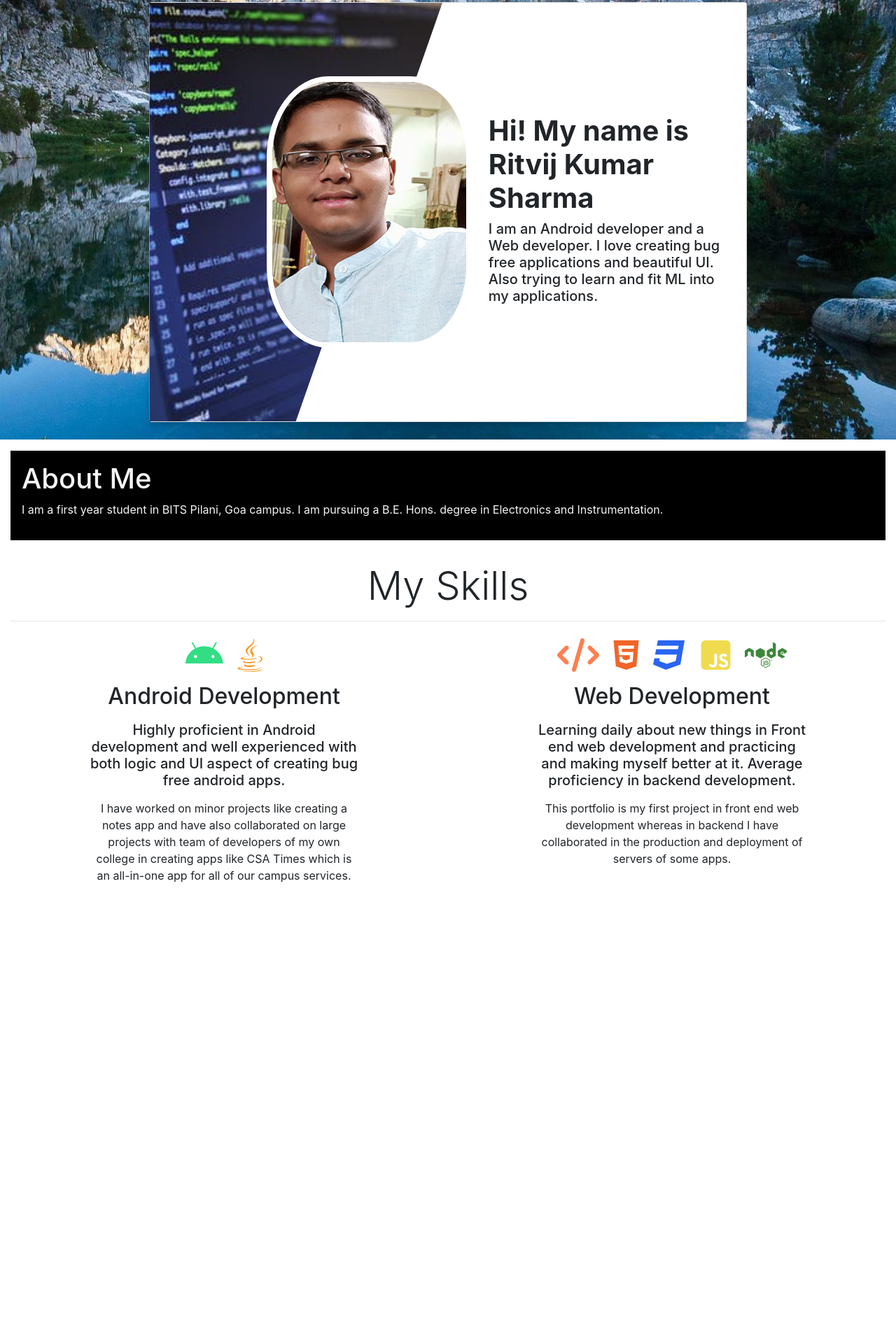
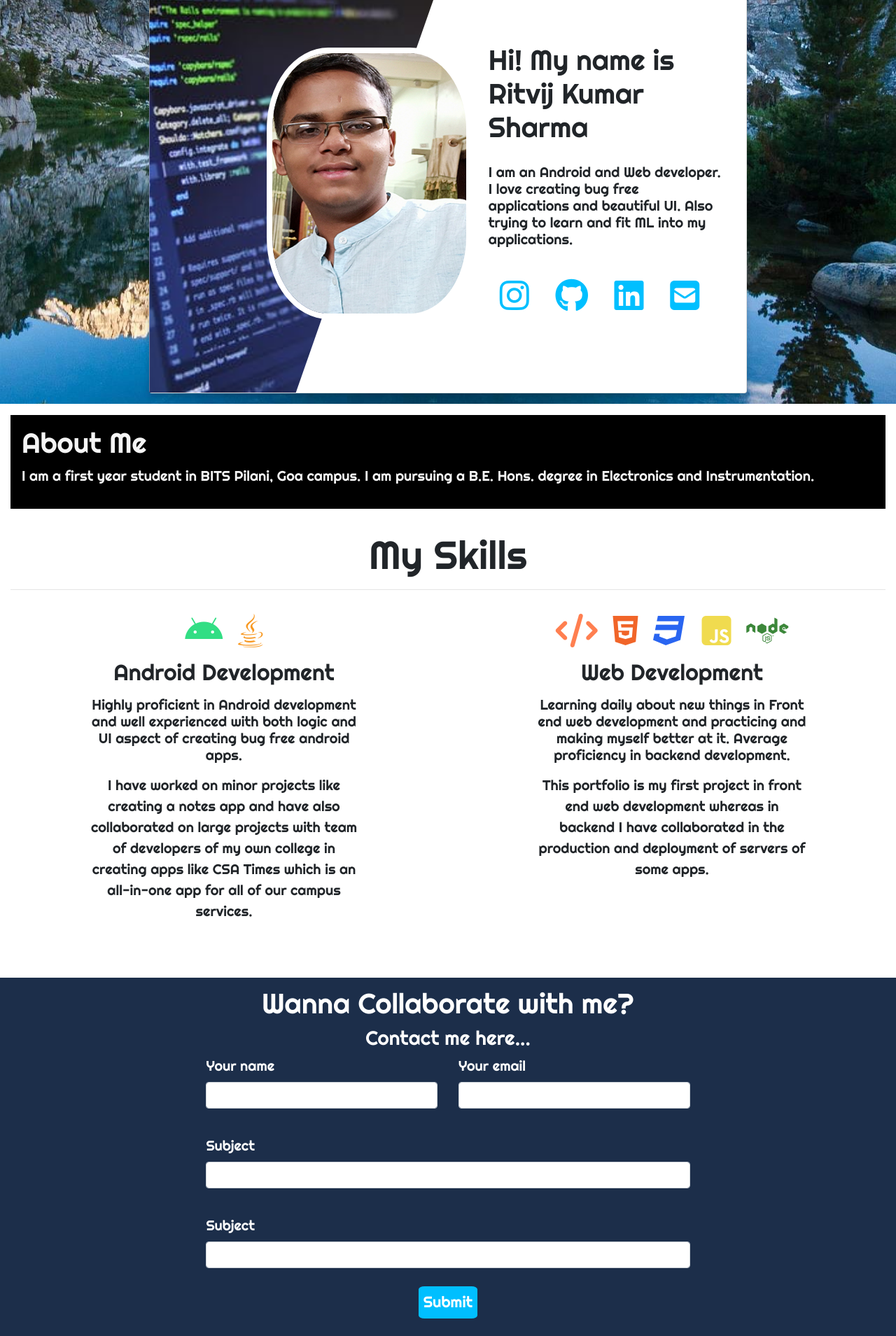
Before and after one commit to ritvij14/ritvij14.github.io, a plain HTML site: page index.html in a window 1280 px wide. Shown: the part 98-2007 px from the top of the page at 70% size. Before the commit the page ends 1377 px from the top, so only its background shows below. Drawn offline with nearby package versions, Linux system fonts and the light colour scheme.

Commit message:
First prototype

```diff
--- a/index.html
+++ b/index.html
@@ -13,6 +13,9 @@
         <script src="https://code.jquery.com/jquery-3.5.1.slim.min.js"
             integrity="sha384-DfXdz2htPH0lsSSs5nCTpuj/zy4C+OGpamoFVy38MVBnE+IbbVYUew+OrCXaRkfj" crossorigin="anonymous">
         </script>
+        <link href='https://fonts.googleapis.com/css?family=Righteous' rel='stylesheet'>
+        <script src="https://ajax.googleapis.com/ajax/libs/jquery/3.5.1/jquery.min.js"></script>
+        <script src="script.js"></script>
         <script src="https://cdn.jsdelivr.net/npm/popper.js@1.16.0/dist/umd/popper.min.js"
             integrity="sha384-Q6E9RHvbIyZFJoft+2mJbHaEWldlvI9IOYy5n3zV9zzTtmI3UksdQRVvoxMfooAo" crossorigin="anonymous">
         </script>
@@ -26,7 +29,7 @@
 
     <body>
         <!--Navigation Bar-->
-        <nav class="navbar navbar-expand-md navbar-dark bg-dark fixed">
+        <nav class="navbar navbar-expand-md  fixed-top">
             <div class="container-fluid">
                 <a class="navbar-logo"><img src="" /></a>
                 <button class="navbar-toggler" type="button" data-toggle="collapse" data-target="#navbarResponsive">
@@ -35,13 +38,13 @@
                 <div class="collapse navbar-collapse" id="navbarResponsive">
                     <ul class="navbar-nav ml-auto">
                         <li class="nav-item active">
-                            <a class="nav-link" href="index.html">Home</a>
+                            <a class="nav-link" href="#home">Home</a>
                         </li>
                         <li class="nav-item">
-                            <a class="nav-link" href="index.html">About Me</a>
+                            <a class="nav-link" href="#about_me">About Me</a>
                         </li>
                         <li class="nav-item">
-                            <a class="nav-link" href="index.html">Skills</a>
+                            <a class="nav-link" href="#skills">Skills</a>
                         </li>
                         <li class="nav-item">
                             <a class="nav-link" href="index.html">Contact Me</a>
@@ -56,23 +59,30 @@
             <div class="fixed-wrap">
                 <div id="fixed">
                     <!--Home section with pfp and briefing-->
-                    <div class="card container-fluid col-8">
+                    <class class="card container-fluid col-8" id="home">
                         <img src="/images/pexels-photo-546819.jpeg" alt="pfp-bg" class="card-img-bg" />
                         <img src="/images/IMG_20200517_074303.jpg" alt="pfp" class="card-img" />
                         <div class="brief-intro centre">
-                            <h1 class="name"><b>Hi! My name is <br> Ritvij Kumar Sharma</b></h1>
-                            <h5 class="info">I am an Android developer and a Web developer. I love creating
+                            <h1 class="name">Hi! My name is <br> Ritvij Kumar Sharma</h1>
+                            <h5 class="info">I am an Android and Web developer. I love creating
                                 bug free applications and beautiful UI. Also trying to learn and fit ML into
                                 my applications.
                             </h5>
+                            <div class="social">
+                                <a class="instagram" href="https://www.instagram.com/ritviz_14.exe/"><i class="fab fa-instagram"></i></a>
+                                <a class="github" href="https://github.com/ritvij14"><i class="fab fa-github"></i></a>
+                                <a class="linkedin" href="https://www.linkedin.com/in/ritvij-kumar-sharma-1410-rks/"><i class="fab fa-linkedin"></i></a>
+                                <a class="gmail" href=""><i class="fas fa-envelope-square"></i></a>
+                            </div>
                         </div>
+                    </class>
                     </div>
                 </div>
             </div>
         </figure>
 
         <!--About me section with details-->
-        <div class="container-fluid">
+        <div class="container-fluid" id="about_me">
             <div class="jumbotron">
                 <h1>About Me</h1>
                 <p class="about">I am a first year student in BITS Pilani, Goa campus. I am pursuing a B.E. Hons.
@@ -83,7 +93,7 @@
 
         <!--Skills section with all my techstack-->
         <!--Heading-->
-        <div class="container-fluid padding">
+        <div class="container-fluid padding" id="skills">
             <div class="welcome text-center">
                 <div class="col-12">
                     <h1 class="display-4">My Skills</h1>
@@ -93,7 +103,7 @@
         </div>
 
         <!--Columns for skills-->
-        <div class="container-fluid">
+        <div class="container-fluid skills">
             <div class="row text-center">
                 <div class="android col-xs-12 col-sm-12 col-md-6">
                     <i class="fab fa-android"></i>
@@ -129,6 +139,43 @@
         </div>
 
         <!--Contact me section with links to github and linkedin ids-->
+        <footer>
+            <div class="footer">
+                <div class="footer-heading text-center">
+                    <h1> Wanna Collaborate with me? </h1>
+                    <h3> Contact me here...</h3>
+                </div>
+                <div class="row name-email-input">
+                    <div class="col-md-6">
+                        <label for="name">
+                            Your name
+                        </label>
+                        <input type="text" id="name" name="name" class="form-control">
+                    </div>
+                    <div class="col-md-6">
+                        <label for="email">
+                            Your email
+                        </label>
+                        <input type="text" id="email" name="email" class="form-control">
+                    </div>
+                </div>
+                <div class="col-md-12 subject-input">
+                    <label for="subject">
+                        Subject
+                    </label>
+                    <input type="text" id="subject" name="subject" class="form-control">
+                </div>
+                <div class="col-md-12 email-message">
+                    <label for="email">
+                        Subject
+                    </label>
+                    <input type="text" id="email" name="email" class="form-control">
+                </div>
+                <div class="text-center submit-button">
+                    <button id="submit" type="submit" form="form1" value="Submit">Submit</button>
+                </div>
+            </div>
+        </footer>
 
     </body>
 
--- /dev/null
+++ b/script.js
@@ -0,0 +1,7 @@
+$(window).scroll(function () {
+    if ($(window).scrollTop() >= 50) {
+        $('.navbar').css('background', 'black');
+    } else {
+        $('.navbar').css('background', 'transparent');
+    }
+});
--- a/style.css
+++ b/style.css
@@ -2,37 +2,43 @@ body {
     border: 0px;
     margin: 0px;
     padding: 0px;
+    font-family: 'Righteous';
+    font-size: 20px;
+}
+
+/* all customizations for navbar*/
+.navbar {
+    border: 0px;
+    margin: 0px;
+    background: transparent;
+}
+
+.navbar-nav>li {
+    height: 38px;
+}
+
+.navbar .navbar-nav .nav-item>a {
+    color: white;
+}
+
+.navbar-nav>.active>a {
+    color: white;
+    background-color: deepskyblue;
+}
+
+.navbar .navbar-nav .nav-item>a:hover {
+    background-color: deepskyblue;
+    color: white;
 }
 
 #fixed {
     background-image: url(/images/237038.jpg);
     background-attachment: fixed;
     height: 675px;
-    padding-top: 50px;
+    padding-top: 60px;
     background-position: center;
     background-size: auto;
     margin-bottom: 0px;
-}
-
-/* all customizations for navbar*/
-.navbar {
-    border: 0px;
-    margin: 0px;
-}
-
-.navbar-nav>li {
-    height: 35px;
-}
-
-.navbar-nav>.active>a {
-    color: white;
-    background-color: deepskyblue;
-    border-bottom: 2px solid white;
-}
-
-.navbar .navbar-nav .nav-item>a:hover {
-    background-color: deepskyblue;
-    color: white;
 }
 
 /*for home card*/
@@ -75,6 +81,44 @@ body {
     margin-left: 1.5rem;
 }
 
+.info {
+    padding: 20px;
+    padding-left: 0px;
+}
+
+.fa-instagram,
+.fa-linkedin,
+.fa-github,
+.fa-envelope-square {
+    font-size: 3rem;
+    padding: 1rem;
+    color: deepskyblue;
+}
+
+.fa-instagram:hover {
+    color: #dd2a7b;
+    box-shadow: 0 8px 16px 0 rgba(0, 0, 0, 0.2);
+    transition: 0.2s;
+}
+
+.fa-github:hover {
+    color: #211f1f;
+    box-shadow: 0 8px 16px 0 rgba(0, 0, 0, 0.2);
+    transition: 0.2s;
+}
+
+.fa-linkedin:hover {
+    color: #0077b5;
+    box-shadow: 0 8px 16px 0 rgba(0, 0, 0, 0.2);
+    transition: 0.2s;
+}
+
+.fa-envelope-square:hover {
+    color: #d44638;
+    box-shadow: 0 8px 16px 0 rgba(0, 0, 0, 0.2);
+    transition: 0.2s;
+}
+
 /*About me jumbotron*/
 .jumbotron {
     padding: 1rem;
@@ -83,12 +127,19 @@ body {
     border-radius: 0px;
 }
 
-.android, .web{
+.android,
+.web {
     padding-left: 10vw;
     padding-right: 10vw;
 }
 
-.fa-android, .fa-java, .fa-code, .fa-html5, .fa-css3, .fa-js-square, .fa-node {
+.fa-android,
+.fa-java,
+.fa-code,
+.fa-html5,
+.fa-css3,
+.fa-js-square,
+.fa-node {
     font-size: 3rem;
     padding: 0.5rem;
     padding-bottom: 1rem;
@@ -121,3 +172,52 @@ body {
 .fa-node {
     color: #3c873a;
 }
+
+/*Skills info*/
+.skills {
+    margin-top: 2%;
+    margin-bottom: 5%;
+}
+
+/*Footer*/
+.footer {
+    background-color: #1c2e4a;
+    color: white;
+    padding-top: 1%;
+    padding-bottom: 2%;
+}
+
+.name-email-input {
+    padding-left: 23%;
+    padding-right: 23%;
+}
+
+.subject-input {
+    padding-left: 23%;
+    padding-right: 23%;
+    margin-top: 3%;
+}
+
+.email-message {
+    padding-left: 23%;
+    padding-right: 23%;
+    margin-top: 3%;
+}
+
+.submit-button {
+    margin-top: 2%;
+}
+
+#submit {
+    background-color: deepskyblue;
+    border: deepskyblue;
+    padding: 0.5%;
+    border-radius: 10%;
+    color: white;
+    font-size: 22px;
+}
+
+#submit:hover {
+    box-shadow: 0 8px 16px 0 rgba(0, 0, 0, 0.7);
+    transition: 0.1s;
+}
```
